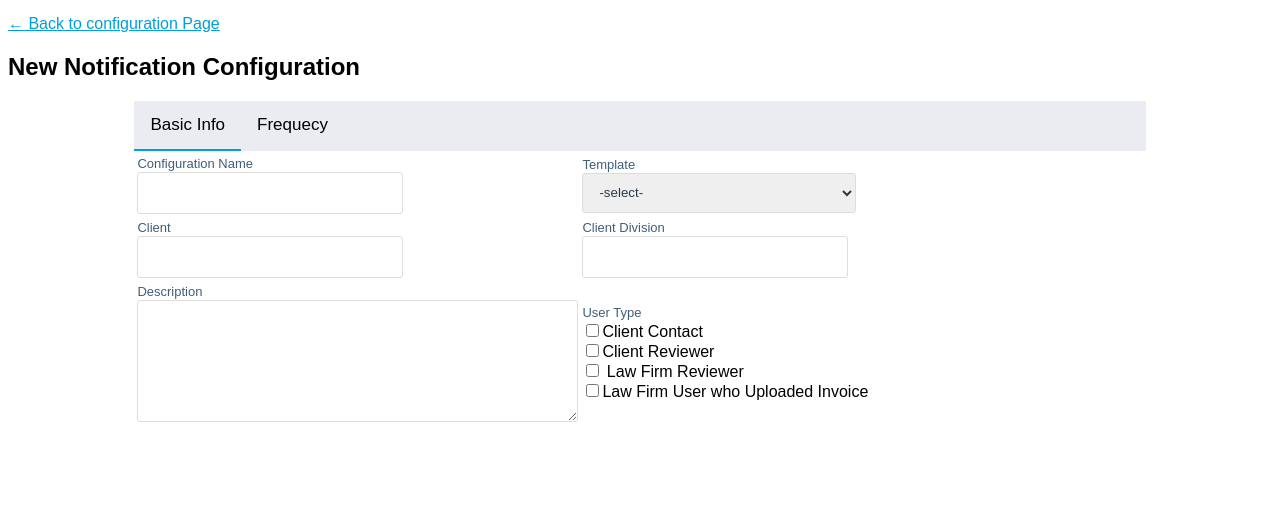
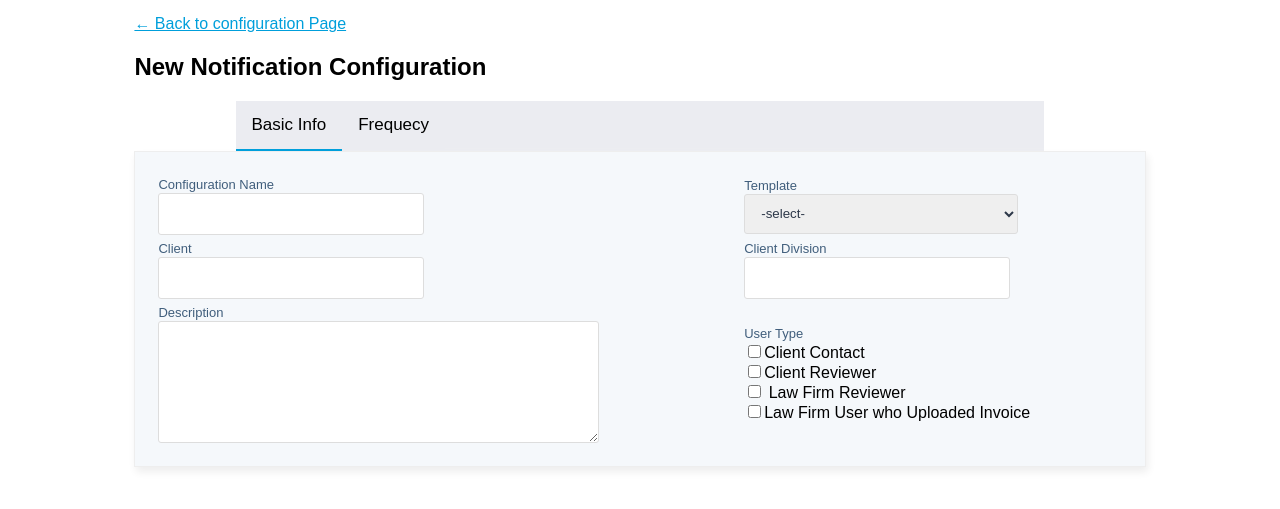
Before and after one commit to sujith-anand/quovant, a plain HTML site: page detailView.html in a window 1280 px wide. Both pictures are taken after a click on the button "Basic Info". Shown: the part 75-584 px from the top of the page. Drawn offline with Linux system fonts and the light colour scheme.

Commit message:
alignment

```diff
--- a/detailView.html
+++ b/detailView.html
@@ -11,6 +11,7 @@
 <body>
     <div class="menu"> Quovant</div>
     <br>
+    <div class="min">
     <a href="index.html"> ← Back to configuration Page</a>
     <h2>New Notification Configuration</h2>
 
@@ -18,10 +19,10 @@
         <button class="tablinks" onclick="openCity(event, 'basicInfo')">Basic Info</button>
         <button class="tablinks" onclick="openCity(event, 'frequecy')">Frequecy</button>
     </div>
-
+</div>
     <div id="basicInfo" class="tabcontent min">
         <div class="newform">
-            <table>
+            <table class="newfromTable">
                 <tr>
                     <td>
                         <x>Configuration Name</x>
--- a/style.css
+++ b/style.css
@@ -167,3 +167,12 @@ a {
 .area {
     min-height: 120px;
 }
+
+.newfromTable
+{
+    background: #F5F8FB;
+    padding: 20px;
+    width: 100%;
+    border: 1px solid #EEEEEE;
+    box-shadow: 2px 5px 8px 0px #eee;
+}
```
